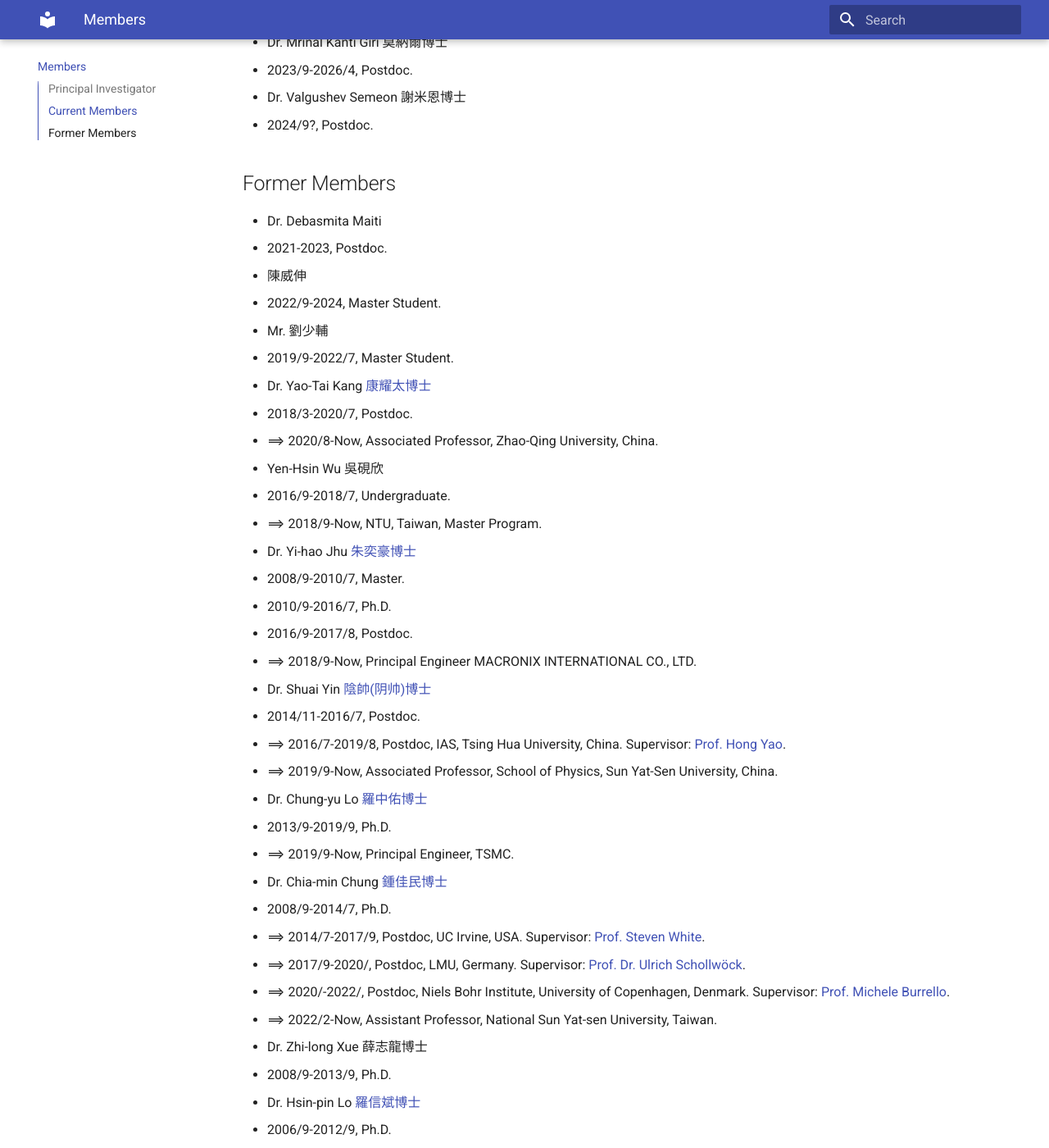
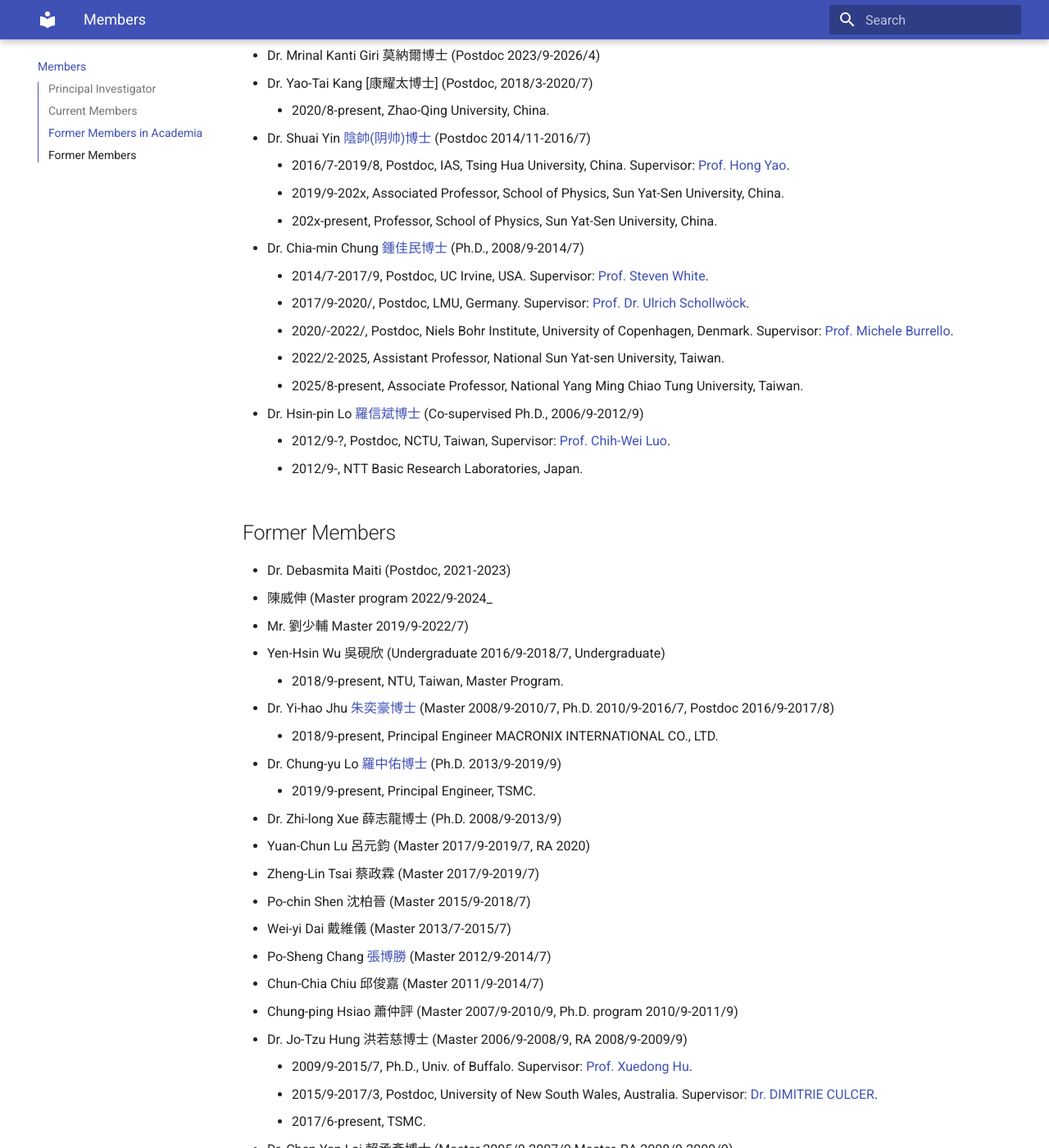
Before and after one commit to pcchen/pcchen.github.io, an MkDocs documentation site: the page built from docs/members.md, in a window 1280 px wide and 1400 px high, scrolled down 692 px. Shown: the whole window at 82% size. Built offline with MkDocs 1.6.1 and Material for MkDocs 9.7.7, drawn with Linux system fonts in a browser that asks for light colours; some of the changed text lies outside the part shown.

Commit message:
update members and publications

```diff
--- a/docs/members.md
+++ b/docs/members.md
@@ -8,82 +8,56 @@
 
 
 ## Current Members
-* 石泰銘
-  * 2024/9-Now, Master Student.
-* 林彥彤
-  * 2020/9-Now, Ph.D. Student.
-* Sing-Hong Chan 陳星宏
-  * 2020/9-2023/7, Master.
-  * 2023/9-Now, Ph.D. Student.
-* Dr. Mrinal Kanti Giri 莫納爾博士
-  * 2023/9-2026/4, Postdoc.
-* Dr. Valgushev Semeon 謝米恩博士
-  * 2024/9?, Postdoc.
+* Chen-Yu Chih 池晨瑜 (Master program 2025/9-present, Master Student)
+* Shih Tai-Ming 石泰銘 (Master program 2024/9-present)
+* Yen-Tung Lin 林彥彤 (Ph.D. program 2020/9-present)
+* Sing-Hong Chan 陳星宏 (Master 2020/9-2023/7, Ph.D. Program 2023/9-present)
+* Dr. Valgushev Semeon 謝米恩博士 (Postdoc 2024/9-present)
+
+## Former Members in Academia
+* Dr. Mrinal Kanti Giri 莫納爾博士 (Postdoc 2023/9-2026/4)
+* Dr. Yao-Tai Kang [康耀太博士] (Postdoc, 2018/3-2020/7)
+    * 2020/8-present, Zhao-Qing University, China.
+* Dr. Shuai Yin [陰帥(阴帅)博士](http://spe.sysu.edu.cn/node/3079) (Postdoc 2014/11-2016/7)
+    * 2016/7-2019/8, Postdoc, IAS, Tsing Hua University, China. Supervisor: [Prof. Hong Yao](https://www.ias.tsinghua.edu.cn/en/info/1059/1169.htm).
+    * 2019/9-202x, Associated Professor, School of Physics, Sun Yat-Sen University, China.
+    * 202x-present, Professor, School of Physics, Sun Yat-Sen University, China.
+* Dr. Chia-min Chung [鍾佳民博士](https://prpc.phys.nthu.edu.tw/archives/各校研究人才/北部/國立陽明交通大學/國立陽明交通大學電子物理系/鍾佳民/) (Ph.D., 2008/9-2014/7)
+    * 2014/7-2017/9, Postdoc, UC Irvine, USA. Supervisor: [Prof. Steven White](http://hedrock.ps.uci.edu).
+    * 2017/9-2020/, Postdoc, LMU, Germany. Supervisor: [Prof. Dr. Ulrich Schollwöck](http://www.theorie.physik.uni-muenchen.de/lsschollwoeck/members/professors/schollwoeck/index.html).
+    * 2020/-2022/, Postdoc, Niels Bohr Institute, University of Copenhagen, Denmark. Supervisor: [Prof. Michele Burrello](https://www.nbi.ku.dk/english/staff/?pure=en/persons/573231).
+    * 2022/2-2025, Assistant Professor, National Sun Yat-sen University, Taiwan.
+    * 2025/8-present, Associate Professor, National Yang Ming Chiao Tung University, Taiwan.
+* Dr. Hsin-pin Lo [羅信斌博士](https://scholar.google.com/citations?user=coq8DSkAAAAJ) (Co-supervised Ph.D., 2006/9-2012/9)
+    *  2012/9-?, Postdoc, NCTU, Taiwan, Supervisor: [Prof. Chih-Wei Luo](https://udllab.web.nycu.edu.tw/).
+    *  2012/9-, NTT Basic Research Laboratories, Japan.
 
 ## Former Members
-* Dr. Debasmita Maiti
-  * 2021-2023, Postdoc.
-* 陳威伸
-  * 2022/9-2024, Master Student.
-* Mr. 劉少輔
-  * 2019/9-2022/7, Master Student.
-* Dr. Yao-Tai Kang [康耀太博士](https://eee.zqu.edu.cn/info/1007/2264.htm)
-  * 2018/3-2020/7, Postdoc.
-  * ⟹ 2020/8-Now, Associated Professor, Zhao-Qing University, China.
-* Yen-Hsin Wu 吳硯欣
-  * 2016/9-2018/7, Undergraduate.
-  * ⟹  2018/9-Now, NTU, Taiwan, Master Program.
-* Dr. Yi-hao Jhu [朱奕豪博士](https://www.linkedin.com/in/%E5%A5%95%E8%B1%AA-%E6%9C%B1-270764147/)
-  * 2008/9-2010/7, Master.
-  * 2010/9-2016/7, Ph.D.
-  * 2016/9-2017/8, Postdoc.
-  * ⟹ 2018/9-Now, Principal Engineer MACRONIX INTERNATIONAL CO., LTD.
-* Dr. Shuai Yin [陰帥(阴帅)博士](http://spe.sysu.edu.cn/node/3079)
-  * 2014/11-2016/7, Postdoc.
-  * ⟹ 2016/7-2019/8, Postdoc, IAS, Tsing Hua University, China. Supervisor: [Prof. Hong Yao](https://www.ias.tsinghua.edu.cn/en/info/1059/1169.htm).
-  * ⟹ 2019/9-Now, Associated Professor, School of Physics, Sun Yat-Sen University, China.
-* Dr. Chung-yu Lo [羅中佑博士](https://www.linkedin.com/in/chung-yu-lo9611437/)
-  * 2013/9-2019/9, Ph.D.
-  * ⟹ 2019/9-Now, Principal Engineer, TSMC.
-* Dr. Chia-min Chung [鍾佳民博士](https://phys.nsysu.edu.tw/p/405-1181-264513,c9040.php?Lang=zh-tw)
-  * 2008/9-2014/7, Ph.D.
-  * ⟹ 2014/7-2017/9, Postdoc, UC Irvine, USA. Supervisor: [Prof. Steven White](http://hedrock.ps.uci.edu).
-  * ⟹ 2017/9-2020/, Postdoc, LMU, Germany. Supervisor: [Prof. Dr. Ulrich Schollwöck](http://www.theorie.physik.uni-muenchen.de/lsschollwoeck/members/professors/schollwoeck/index.html).
-  * ⟹ 2020/-2022/, Postdoc, Niels Bohr Institute, University of Copenhagen, Denmark. Supervisor: [Prof. Michele Burrello](https://www.nbi.ku.dk/english/staff/?pure=en/persons/573231).
-  * ⟹ 2022/2-Now, Assistant Professor, National Sun Yat-sen University, Taiwan.
-* Dr. Zhi-long Xue 薛志龍博士
-  * 2008/9-2013/9, Ph.D.
-* Dr. Hsin-pin Lo [羅信斌博士](https://scholar.google.com/citations?user=coq8DSkAAAAJ)
-  * 2006/9-2012/9, Ph.D.
-  * ⟹  2012/9-?, Postdoc, NCTU, Taiwan, Supervisor: [Prof. Chih-Wei Luo](https://udllab.web.nycu.edu.tw/).
-  * ⟹  2012/9-, NTT Basic Research Laboratories, Japan.
-* Yuan-Chun Lu 呂元鈞
-  * 2017/9-2019/7, Master.
-* Zheng-Lin Tsai 蔡政霖
-  * 2017/9-2019/7, Master.
-* Po-chin Shen 沈柏晉
-  * 2015/9-2018/7, Master.
-* Wei-yi Dai 戴維儀
-  * 2013/7-2015/7, Master.
-* Po-Sheng Chang 張博勝
-  * 2012/9-2014/7 Master.
-* Chun-Chia Chiu 邱俊嘉
-  * 2011/9-2014/7 Master.
-* Chung-ping Hsiao 蕭仲評
-  * 2007/9-2010/9 Master.
-  * 2010/9-2011/9 Ph.D program.
-* Dr. Jo-Tzu Hung 洪若慈博士
-  * 2006/9-2008/9, Master.
-  * 2008/9-2009/9, RA.
-  * ⟹  2009/9-2015/7, Ph.D., Univ. of Buffalo. Supervisor: [Prof. Xuedong Hu](http://www.physics.buffalo.edu/xhu/).
-  * ⟹  2015/9-2017/3, Postdoc, University of New South Wales, Australia. Supervisor: [Dr. DIMITRIE CULCER](https://www.physics.unsw.edu.au/staff/dimitrie-culcer).
-  * ⟹  2017/6-Now, TSMC.
-* Dr. Chen-Yan Lai 賴承彥博士
-  * 2005/9-2007/9 Master.
-  * 2008/9-2009/9 RA.
-  * ⟹  2009/9-2014/7, Ph.D., UC Riverside, Ph.D., Supervisor: [Prof. Shan-Wen Tsai](http://www.physics.ucr.edu/people/faculty/tsai.html).
-  * ⟹  2014/7-2017/7, Postdoc, UC Merced, USA. Supervisor: [Prof. Chih-Chun Chien](https://sites.google.com/site/chienchihchun/).
-  * ⟹  2017/7-20xx, Postdoc, Los Alamos National Laboratory, USA. Supervisor: [Dr. Stuart Allen Trugman](http://www.lanl.gov/expertise/profiles/view/stuart-trugman) and [Dr. Jianxin Zhu](http://www.lanl.gov/expertise/profiles/view/jianxin-zhu).
+* Dr. Debasmita Maiti (Postdoc, 2021-2023)
+* 陳威伸 (Master program 2022/9-2024_
+* Mr. 劉少輔 Master 2019/9-2022/7)
+* Yen-Hsin Wu 吳硯欣 (Undergraduate 2016/9-2018/7, Undergraduate)
+    *  2018/9-present, NTU, Taiwan, Master Program.
+* Dr. Yi-hao Jhu [朱奕豪博士](https://www.linkedin.com/in/%E5%A5%95%E8%B1%AA-%E6%9C%B1-270764147/) (Master 2008/9-2010/7, Ph.D. 2010/9-2016/7, Postdoc 2016/9-2017/8)
+    * 2018/9-present, Principal Engineer MACRONIX INTERNATIONAL CO., LTD.
+* Dr. Chung-yu Lo [羅中佑博士](https://www.linkedin.com/in/chung-yu-lo9611437/) (Ph.D. 2013/9-2019/9)
+    * 2019/9-present, Principal Engineer, TSMC.
+* Dr. Zhi-long Xue 薛志龍博士 (Ph.D.  2008/9-2013/9)
+* Yuan-Chun Lu 呂元鈞 (Master 2017/9-2019/7, RA 2020)
+* Zheng-Lin Tsai 蔡政霖 (Master 2017/9-2019/7)
+* Po-chin Shen 沈柏晉 (Master 2015/9-2018/7)
+* Wei-yi Dai 戴維儀 (Master 2013/7-2015/7)
+* Po-Sheng Chang [張博勝](https://www.linkedin.com/in/po-sheng-chang-59913097/) (Master 2012/9-2014/7)
+* Chun-Chia Chiu 邱俊嘉 (Master 2011/9-2014/7)
+* Chung-ping Hsiao 蕭仲評 (Master 2007/9-2010/9, Ph.D. program 2010/9-2011/9)
+* Dr. Jo-Tzu Hung 洪若慈博士 (Master 2006/9-2008/9, RA 2008/9-2009/9)
+    *  2009/9-2015/7, Ph.D., Univ. of Buffalo. Supervisor: [Prof. Xuedong Hu](http://www.physics.buffalo.edu/xhu/).
+    *  2015/9-2017/3, Postdoc, University of New South Wales, Australia. Supervisor: [Dr. DIMITRIE CULCER](https://www.physics.unsw.edu.au/staff/dimitrie-culcer).
+    *  2017/6-present, TSMC.
+* Dr. Chen-Yan Lai 賴承彥博士 (Master 2005/9-2007/9 Master, RA 2008/9-2009/9)
+    *  2009/9-2014/7, Ph.D., UC Riverside, Ph.D., Supervisor: [Prof. Shan-Wen Tsai](http://www.physics.ucr.edu/people/faculty/tsai.html).
+    *  2014/7-2017/7, Postdoc, UC Merced, USA. Supervisor: [Prof. Chih-Chun Chien](https://sites.google.com/site/chienchihchun/).
+    *  2017/7-20xx, Postdoc, Los Alamos National Laboratory, USA. Supervisor: [Dr. Stuart Allen Trugman](http://www.lanl.gov/expertise/profiles/view/stuart-trugman) and [Dr. Jianxin Zhu](http://www.lanl.gov/expertise/profiles/view/jianxin-zhu).
 * 王國霖 (碩).
 * 林日堯(碩).
 * 郭哲華(碩).
```
Also changed, not shown: docs/publications.md (+4 -1 lines).
